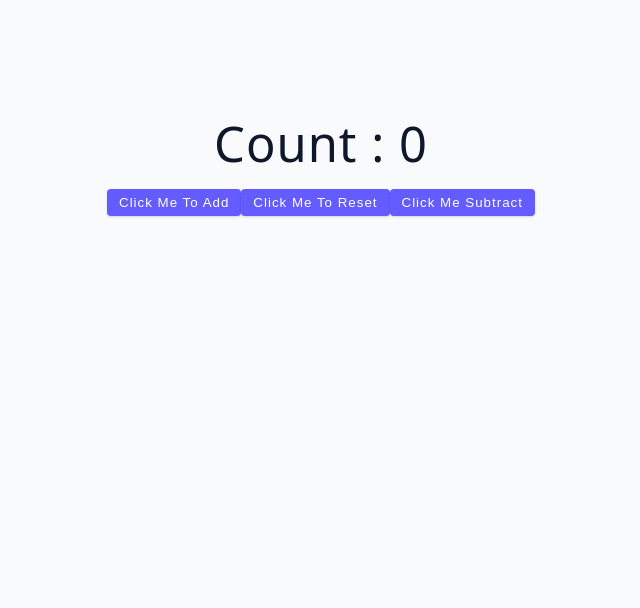
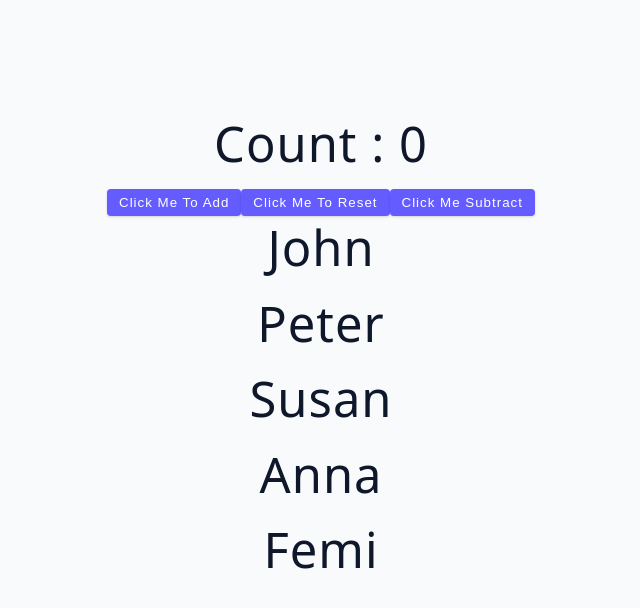
Before and after one commit to Codekazuki/vite, a React (Vite) app: page / in a window 1280 px wide. Shown: the top 608 px of the page, without its empty margins (319-959 px from the left). Built offline with nearby package versions, Linux system fonts and the light colour scheme.

Commit message:
first work

```diff
--- a/src/App.jsx
+++ b/src/App.jsx
@@ -1,10 +1,12 @@
 import "./App.css";
+import Mpa from "./Mpa";
 import Starter from "./tutorial/02-useEffect/starter/01-code-example";
 
 function App() {
   return (
     <div className='container'>
       <Starter />
+      <Mpa />
     </div>
   );
 }
--- /dev/null
+++ b/src/Mpa.jsx
@@ -0,0 +1,13 @@
+import { data } from "./data";
+const Mpa = () => {
+  return (
+    <div>
+      {data.map((data) => {
+        const { name, id } = data;
+        return <h1 key={id}>{name}</h1>;
+      })}
+    </div>
+  );
+};
+
+export default Mpa;
```
